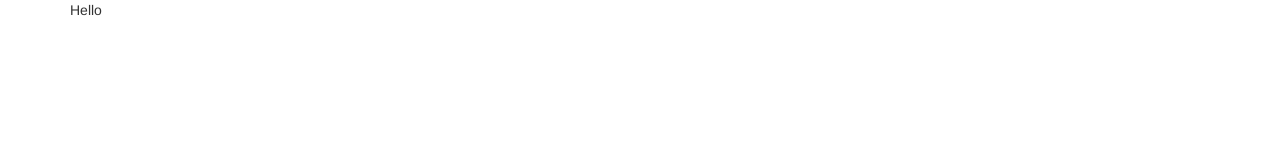
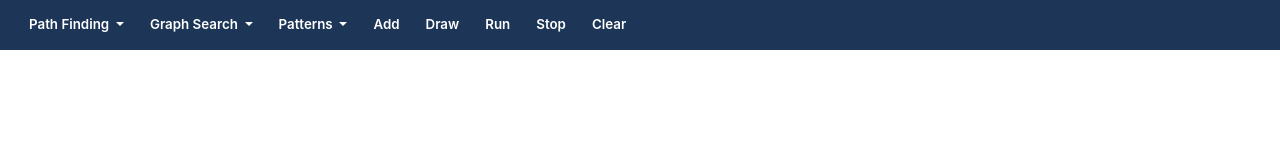
Before and after one commit to AI-Pree/PathfindingVizAlgo, a website: page index.html in a window 1280 px wide. Drawn offline with nearby package versions, Linux system fonts and the light colour scheme.

Commit message:
added navbar

```diff
--- a/index.html
+++ b/index.html
@@ -4,12 +4,103 @@
     <meta charset="UTF-8">
     <title>Pathding Algorithm Visualization</title>
 
-    <link rel="stylesheet" href="//maxcdn.bootstrapcdn.com/bootstrap/3.3.1/css/bootstrap.min.css">
+    <!-- Bootstrap CSS-->
+    <link rel="stylesheet" href="https://stackpath.bootstrapcdn.com/bootstrap/4.3.1/css/bootstrap.min.css" integrity="sha384-ggOyR0iXCbMQv3Xipma34MD+dH/1fQ784/j6cY/iJTQUOhcWr7x9JvoRxT2MZw1T" crossorigin="anonymous">
+    <link id="custom_css" rel="stylesheet" href="public/css/custom.css"/>
+    <link id="color_palette" rel="stylesheet" href="public/css/color-palette.css"/>
 </head>
 <body>
+    <nav class="navbar navbar-expand-sm bg-PrussianBlue navbar-dark">
+        <ul class="navbar-nav">
+            <li class="nav-item">
+                <div class="dropdown">
+                    <a class='btn dropdown-toggle' href="#" data-toggle="dropdown">
+                        Path Finding
+                    </a>
+                    <div class="dropdown-menu">
+                        <a class="dropdown-item" href="#">
+                            Dijkstra's algorithm
+                        </a>
+                        <a class="dropdown-item" href="#">
+                            A* algorithm
+                        </a>
+                        <a class="dropdown-item" href="#">
+                            D* algorithm
+                        </a>
+                        <a class="dropdown-item" href="#">
+                            Random Walk
+                        </a>
+                        <a class="dropdown-item" href="#">
+                            Single Source Shrotest Path
+                        </a>
+                        <a class="dropdown-item" href="#">
+                            Minimum Spanning Tree
+                        </a>
+                        <a class="dropdown-item" href="#">
+                            All-Pairs Shortest Paths
+                        </a>
+                    </div>
+                </div>
+            </li>
+            <li class="nav-item">
+                <div class="dropdown">
+                    <a class='btn dropdown-toggle' href="#" data-toggle="dropdown">
+                        Graph Search
+                    </a>
+                    <div class="dropdown-menu">
+                        <a class="dropdown-item" href="#">
+                            Breadth First Search
+                        </a>
+                        <a class="dropdown-item" href="#">
+                            Depth First Search
+                        </a>
+                    </div>
+                </div>
+            </li>
+            <li class="nav-item">
+                <div class="dropdown">
+                    <a class='btn dropdown-toggle' href="#" data-toggle="dropdown">
+                        Patterns
+                    </a>
+                    <div class="dropdown-menu">
+                        <a class="dropdown-item" href="#">
+                            Maze-pattern
+                        </a>
+                        <a class="dropdown-item" href="#">
+                            Soemthing
+                        </a>
+                    </div>
+                </div>
+            </li>
+            <li class="nav-item">
+                <a class='btn' href="#">
+                    Add
+                </a>
+            </li>
+            <li class="nav-item">
+                <a class='btn' href="#">
+                    Draw
+                </a>
+            </li>
+            <li class="nav-item">
+                <a class="btn" href="#">
+                    Run
+                </a>
+            </li>
+            <li class="nav-item">
+                <a class="btn" href="#">
+                    Stop
+                </a>
+            </li>
+            <li class="nav-item">
+                <a class="btn" href="#">
+                    Clear
+                </a>
+            </li>
+        </ul>
+    </nav>
+    <div class="container .container-fluid">
 
-    <div class="container">
-        <p>Hello</p>
     </div>
 
 </body>
--- /dev/null
+++ b/public/css/color-palette.css
@@ -0,0 +1,48 @@
+/* background colors palette*/
+.bg-ImperialRed{
+    background-color: #e63946;
+}
+.bg-Honeydew{
+    background-color: #f1faee;
+}
+
+.bg-PowderBlue{
+    background-color: #a8dadc;
+}
+
+.bg-CeladonBlue{
+    background-color: #457b9d;
+}
+
+.bg-PrussianBlue{
+    background-color: #1d3557;
+}
+
+/* button color palette*/
+.bg-Mango{
+    background-color:#FFBE0B;
+}
+
+.bg-OrangePantone{
+    background-color:#FB5607;
+}
+
+.bg-WinterSky{
+    background-color:#FF006E;
+}
+
+.bg-BlueViolet{
+    background-color:#8338EC;
+}
+
+.bg-Azure{
+    background-color:#3A86FF;
+}
+
+.bg-Pistachio{
+    background-color:#90BE6D;
+}
+
+.bg-QUeenBlue{
+    background-color:#577590;
+}
--- /dev/null
+++ b/public/css/custom.css
@@ -0,0 +1,14 @@
+/* fixing buttons */
+
+.btn.focus, .btn:focus{
+    box-shadow: none;
+}
+
+.btn:hover{
+    color:#577590;
+}
+.btn {
+    font-weight:600;
+    color:#fff;
+    font-size:smaller;
+}
```
